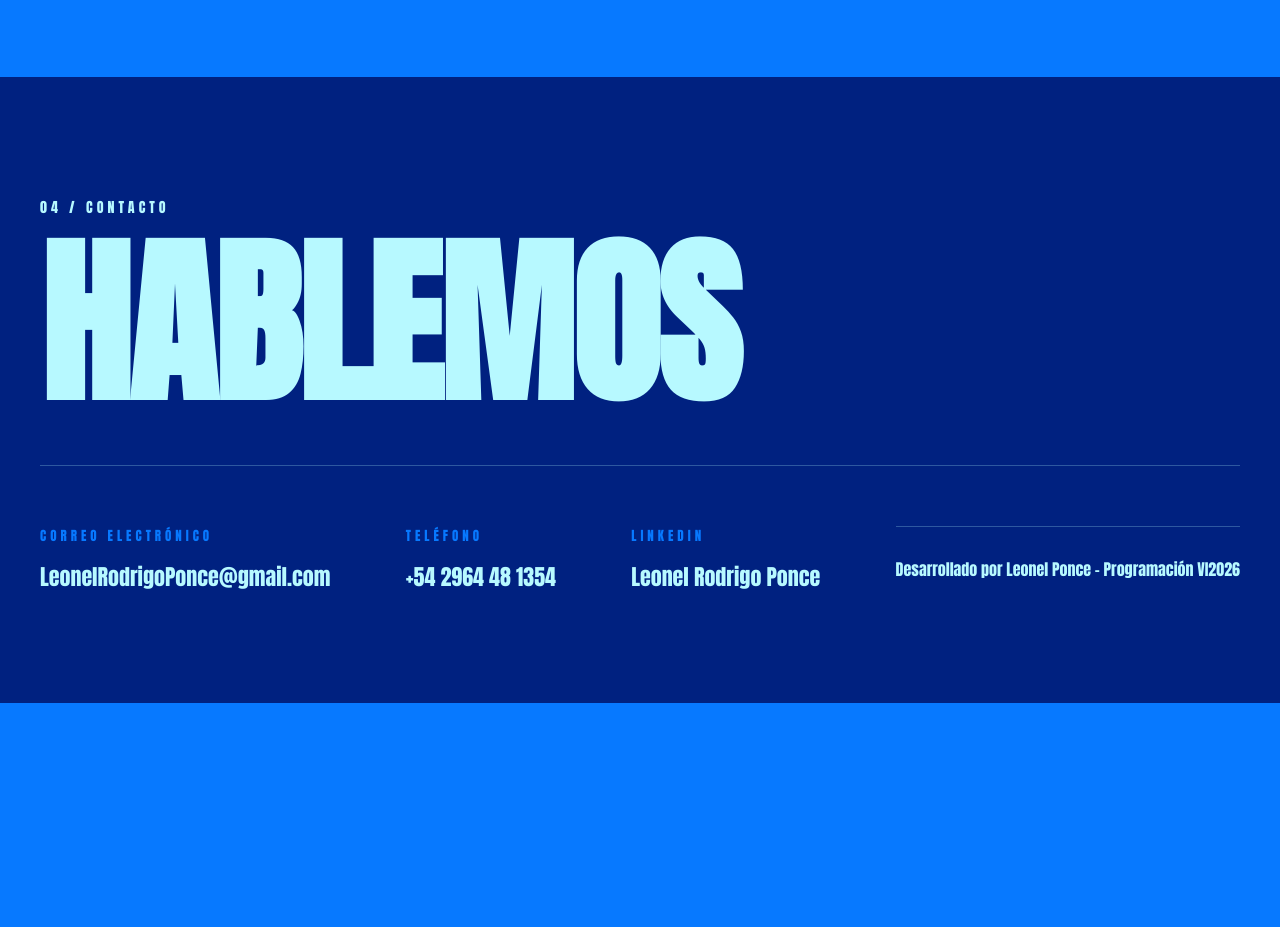
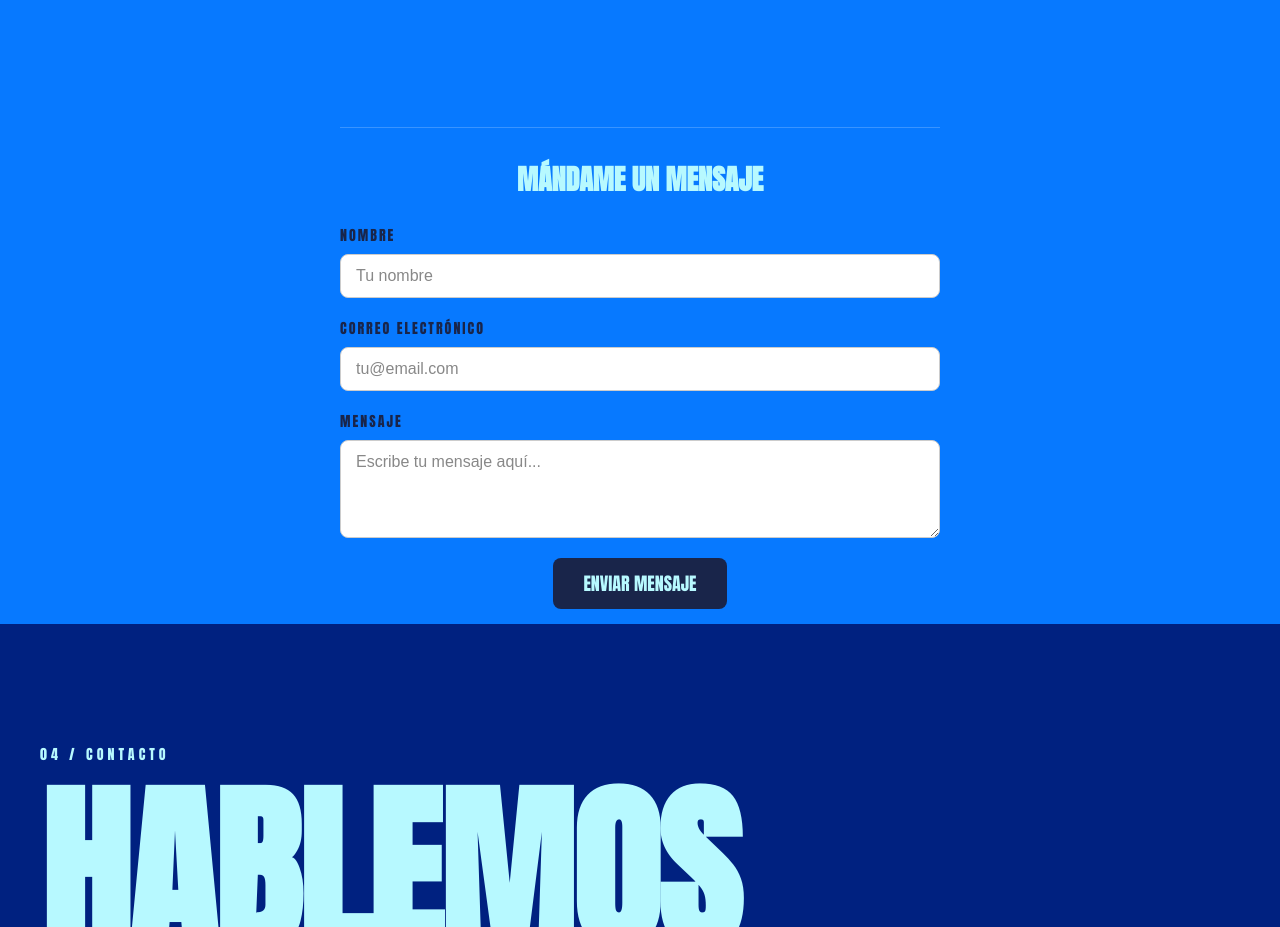
Before and after one commit to peladardiumDiPeladium/Portafolio-Web, a website: page cv/index.html in a window 1280 px wide. Shown: the part 4320-5247 px from the top of the page. Before the commit the page ends 5023 px from the top, so only its background shows below. Drawn offline with Linux system fonts and the light colour scheme.

Commit message:
Add files via upload

```diff
--- a/cv/index.html
+++ b/cv/index.html
@@ -209,7 +209,59 @@
   </span>
 </div>
 </section>
+<!-- SECCIÓN FORMULARIO DE CONTACTO -->
+  <div class="contact-form-container">
+    <h3>MÁNDAME UN MENSAJE</h3>
+    <form id="contactForm">
+      <div class="form-group">
+        <label for="nombre">NOMBRE</label>
+        <input type="text" id="nombre" name="nombre" required placeholder="Tu nombre">
+      </div>
+      <div class="form-group">
+        <label for="email">CORREO ELECTRÓNICO</label>
+        <input type="email" id="email" name="email" required placeholder="tu@email.com">
+      </div>
+      <div class="form-group">
+        <label for="mensaje">MENSAJE</label>
+        <textarea id="mensaje" name="mensaje" rows="4" required placeholder="Escribe tu mensaje aquí..."></textarea>
+      </div>
+      <button type="submit" class="submit-btn">ENVIAR MENSAJE</button>
+      <p id="formResponse" class="form-response"></p>
+    </form>
+  </div>
 
+  <script>
+    document.getElementById("contactForm").addEventListener("submit", async function (e) {
+      e.preventDefault();
+      const responseText = document.getElementById("formResponse");
+      const data = {
+        nombre: document.getElementById("nombre").value,
+        email: document.getElementById("email").value,
+        mensaje: document.getElementById("mensaje").value
+      };
+
+      try {
+        const response = await fetch('/api/contacto', {
+          method: 'POST',
+          headers: { 'Content-Type': 'application/json' },
+          body: JSON.stringify(data)
+        });
+
+        const result = await response.json();
+        if (response.ok) {
+          responseText.style.color = "#ffffff";
+          responseText.innerText = "¡Mensaje enviado con éxito!";
+          document.getElementById("contactForm").reset();
+        } else {
+          responseText.style.color = "#ff6b6b";
+          responseText.innerText = result.error || "Error al enviar el mensaje.";
+        }
+      } catch (err) {
+        responseText.style.color = "#ff6b6b";
+        responseText.innerText = "Error de conexión con el servidor.";
+      }
+    });
+  </script>
 <footer class="footer">
   <div class="footer-header">
     <p class="number">04 / CONTACTO</p>
--- a/cv/style.css
+++ b/cv/style.css
@@ -703,3 +703,100 @@ section {
     font-size: 16px;
   }
 }
+/* ========================= */
+/* FORMULARIO DE CONTACTO    */
+/* ========================= */
+
+.contact-form-container {
+  margin: 50px auto 0 auto; /* Centra el contenedor horizontalmente */
+  padding-top: 30px;
+  border-top: 1px solid rgba(255, 255, 255, 0.2);
+  max-width: 600px;
+  width: 90%;               /* Asegura que sea responsivo en pantallas pequeñas */
+  text-align: center;       /* Centra los títulos y botones dentro del contenedor */
+}
+
+.contact-form-container h3 {
+  font-size: 28px;
+  margin-bottom: 25px;
+  color: #b7f9ff;
+}
+
+.form-group {
+  display: flex;
+  flex-direction: column;
+  margin-bottom: 20px;
+  text-align: left;         /* Mantiene las etiquetas (labels) y campos alineados a la izquierda */
+}
+
+.form-group label {
+  font-size: 14px;
+  letter-spacing: 2px;
+  margin-bottom: 8px;
+  color: #19254a;
+}
+
+.form-group input,
+.form-group textarea {
+  width: 100%;
+  padding: 12px 15px;
+  border-radius: 8px;
+  border: 1px solid rgba(255, 255, 255, 0.3);
+  background-color: rgba(255, 255, 255, 0.1);
+  color: #ffffff;
+  font-family: Arial, sans-serif;
+  font-size: 16px;
+  outline: none;
+  box-sizing: border-box;   /* Garantiza que el padding no desborde los campos */
+}
+
+.form-group input:focus,
+.form-group textarea:focus {
+  border-color: #b7f9ff;
+}
+
+.submit-btn {
+  font-family: "Anton", sans-serif;
+  font-size: 18px;
+  padding: 12px 30px;
+  background-color: #19254a;
+  color: #b7f9ff;
+  border: none;
+  border-radius: 8px;
+  cursor: pointer;
+  transition: background-color 0.3s;
+}
+
+.submit-btn:hover {
+  background-color: #0d152d;
+}
+
+.form-response {
+  margin-top: 15px;
+  font-family: Arial, sans-serif;
+  font-size: 16px;
+}
+.form-group input,
+.form-group textarea {
+  width: 100%;
+  padding: 12px 15px;
+  border-radius: 8px;
+  border: 1px solid #cccccc;
+  background-color: #ffffff; /* Fondo blanco para las cajas de texto */
+  color: #333333;           /* Color de texto oscuro para que se lea bien */
+  font-family: Arial, sans-serif;
+  font-size: 16px;
+  outline: none;
+  box-sizing: border-box;
+}
+
+/* Cambia el color del texto de sugerencia (placeholder) */
+.form-group input::placeholder,
+.form-group textarea::placeholder {
+  color: #888888;
+}
+
+.form-group input:focus,
+.form-group textarea:focus {
+  border-color: #19254a;     /* Borde azul al hacer clic en la caja */
+}
```
Also changed, not shown: cv/package.json (added, +20 -0 lines), cv/server.js (added, +51 -0 lines), cv/script.js (added), 1 other file.
